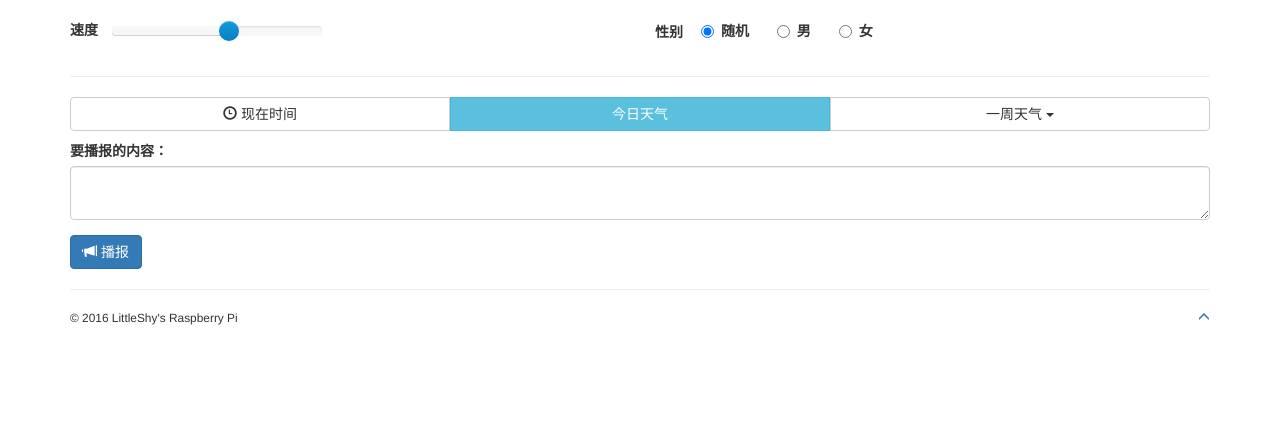
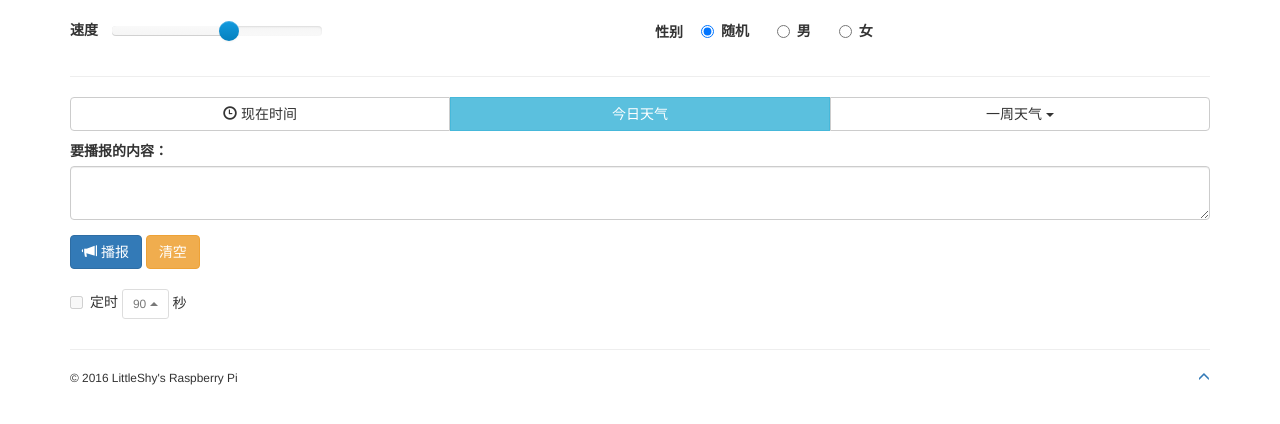
Before and after one commit to lhysrc/pi_say, a Flask app: page /read in a window 1280 px wide. Shown: the part 229-653 px from the top of the page. Run offline with Flask 2, Linux system fonts and the light colour scheme; parts of the project's set-up code (start-up, migrations or seed data) failed here and were passed over; some libraries are stand-ins or nearby versions.

Commit message:
增加定时的前端

```diff
--- a/www/templates/read.html
+++ b/www/templates/read.html
@@ -21,7 +21,7 @@
     <div class="page-header">
         <h1>播报页面</h1>
     </div>
-    <div ng-app="readApp">
+    <div ng-app="readApp" ng-controller="readCtrl">
 
         <div id="div-setting">
             <label class="large">
@@ -85,7 +85,7 @@
             {#                        <span class="glyphicon glyphicon-sunglasses" aria-hidden="true"></span>#}
             {#                        今日天气#}
             {#                    </button>#}
-            <div class="btn-group" role="group" ng-controller="weatherCtrl">
+            <div class="btn-group" role="group">
                 <button type="button" class="btn btn-default dropdown-toggle" data-toggle="dropdown"
                         aria-haspopup="true" aria-expanded="false">
                     一周天气
@@ -109,7 +109,7 @@
 
         <div class="form-group">
             <label for="textToRead">要播报的内容：</label>
-            <textarea class="form-control" id="textToRead"></textarea>
+            <textarea class="form-control" id="textToRead" ng-model="text"></textarea>
         </div>
         {##}
         {#            <div class="checkbox">#}
@@ -121,6 +121,31 @@
 
             <span class="glyphicon glyphicon-bullhorn" aria-hidden="true"></span> 播报
         </button>
+        <button type="button" class="btn btn-warning" id="play" ng-click="text=''">
+            {#            <span class="glyphicon glyphicon-bullhorn" aria-hidden="true"></span> #}
+            清空
+        </button>
+
+
+        <div class="checkbox">
+            <label>
+                <input ng-model="chk" type="checkbox" disabled>定时
+            </label>
+            <!-- Small button group -->
+            <div class="btn-group dropup"  >
+                <button class="btn btn-default btn-sm dropdown-toggle" type="button" data-toggle="dropdown"
+                        aria-haspopup="true" aria-expanded="false" ng-disabled = "!chk">
+                     <span ng-bind="delay_time"></span> <span class="caret"></span>
+                </button>
+                <ul class="dropdown-menu">
+                    <li ng-repeat="t in default_secs"><a ng-click="set_delay_time($index)">{{t[1]}} &nbsp; | &nbsp; {{t[0]}}</a></li>
+
+                    <li role="separator" class="divider"></li>
+                    <li><a ><input class="form-control input-sm" ng-model="delay_time" type="text" /></a></li>
+                </ul>
+            </div>
+            秒
+        </div>
 
 
     </div>
@@ -169,7 +194,7 @@
                 return {per: per, vol: vol, pit: pit, spd: spd};
         }
         var app = angular.module('readApp', []);
-        app.controller('weatherCtrl', function ($scope,$http) {
+        app.controller('readCtrl', function ($scope, $http) {
             $scope.days = [];
             for (var i = 1; i < 7; i++) {
                 $scope.days.push(new GetDateStr(i));
@@ -186,7 +211,21 @@
                 //$http.post('../weather', getSetting());
             };
 
+            $scope.delay_time = 90;
+            secs = [30,60,90,120,300,600,1800,3600];
+            sec_names = ['半分钟','一分钟','一分半','两分钟','五分钟','十分钟','半小时','一小时'];
+
+            $scope.default_secs = [];
+            for (var i2=0;i2<secs.length;i2++){
+                $scope.default_secs[i2] = [secs[i2],sec_names[i2]];
+            }
+            $scope.set_delay_time = function (idx) {
+                $scope.delay_time = secs[idx];
+                if(!$scope.text) $scope.text = '定时时间到';
+            };
         });
+
+
         $(document).ready(function () {
 
 
--- a/www/views.py
+++ b/www/views.py
@@ -87,7 +87,7 @@ def tts():
     # print(json_data)
     app.logger.info(u"获得播报信息：%s" % json_data['text'])
     json_data['text'] = urllib.quote_plus(json_data['text'].encode('utf8'))
-    baidu_tts.read_aloud(**json_data)
+    baidu_tts.read_aloud(**json_data) #todo 平加定时播报，并播报多次
     #threading.Thread(target=baidu_tts.read_aloud, args=(json_data)).start()
     return render_template('read.html',read='read')
 
```
